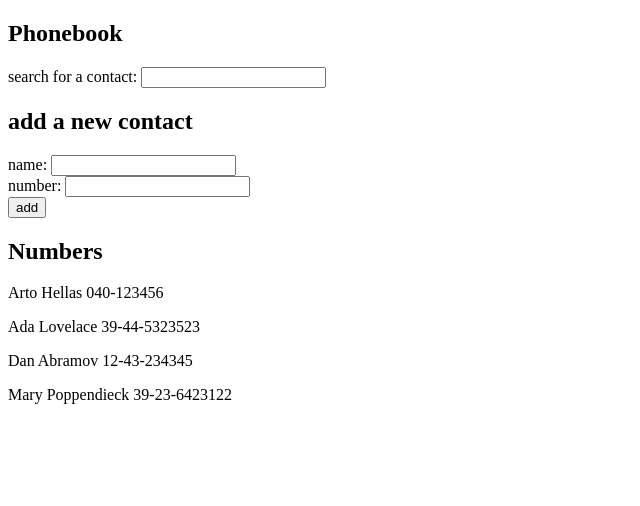
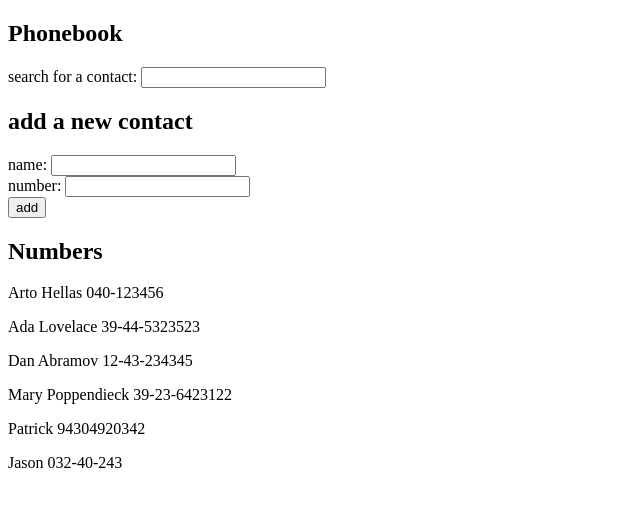
Before and after one commit to dwahroianmai/fullstackopen, a React (Create React App) app in the folder part2/phonebook/: page / in a window 1280 px wide. Shown: the top 506 px of the page, without its empty margins (0-640 px from the left). Built offline with nearby package versions, Linux system fonts and the light colour scheme; data requests are answered from the project's data file.

Commit message:
exercise 2.12

```diff
--- a/part2/phonebook/db.json
+++ b/part2/phonebook/db.json
@@ -19,6 +19,16 @@
       "name": "Mary Poppendieck",
       "number": "39-23-6423122",
       "id": 4
+    },
+    {
+      "name": "Patrick",
+      "number": "94304920342",
+      "id": "Patrick"
+    },
+    {
+      "name": "Jason",
+      "number": "032-40-243",
+      "id": 6
     }
   ]
 }
--- a/part2/phonebook/src/App.js
+++ b/part2/phonebook/src/App.js
@@ -43,7 +43,7 @@ const App = () => {
     const contact = {
       name: newName,
       number: newNumber,
-      id: newName,
+      id: persons.length + 1,
     };
 
     for (let i = 0; i < persons.length; i++) {
@@ -54,7 +54,11 @@ const App = () => {
         return;
       }
     }
-    setPersons(persons.concat(contact));
+
+    axios
+      .post("http://localhost:3001/persons", contact)
+      .then((response) => setPersons(persons.concat(response.data)));
+
     setNewName("");
     setNewNumber("");
   };
```
